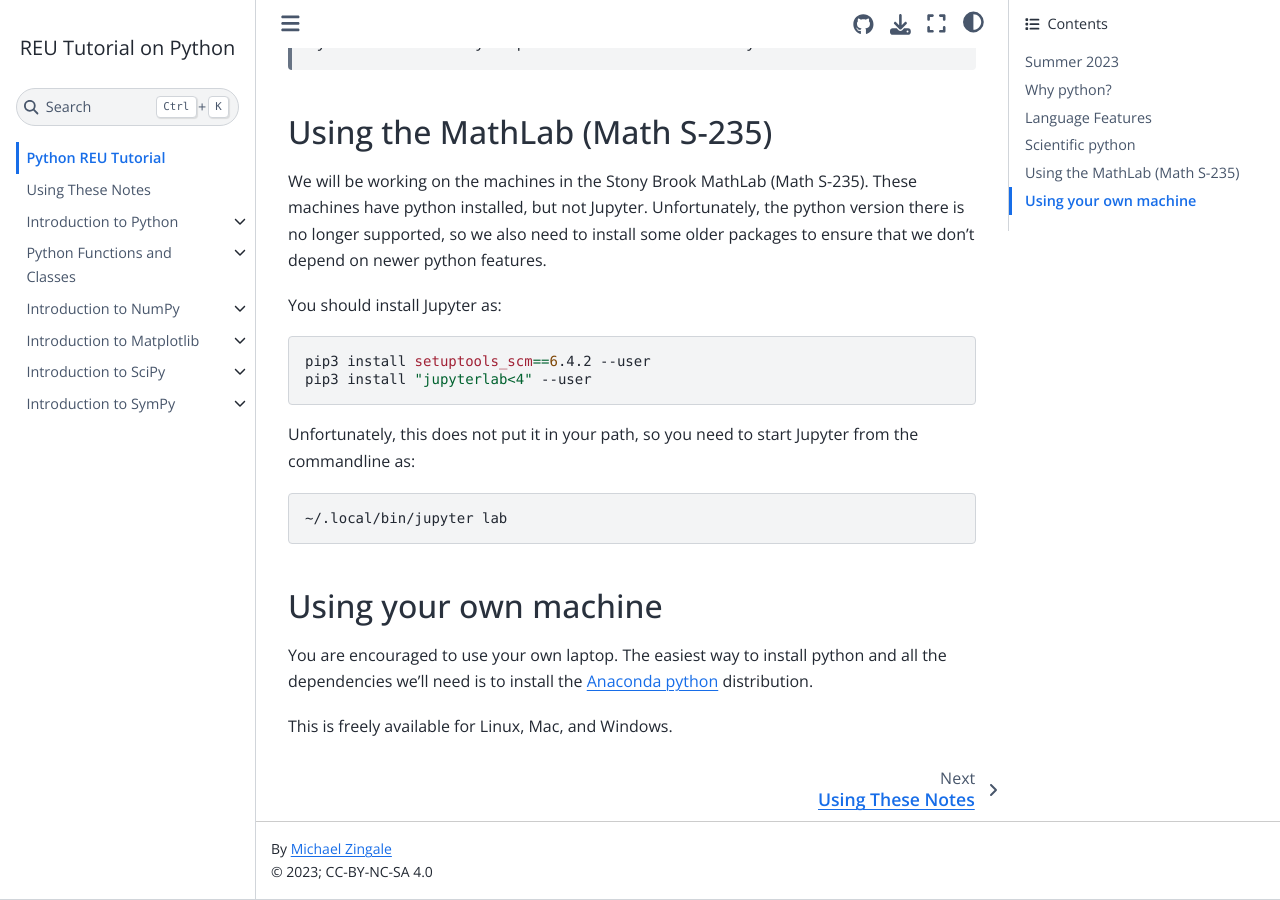
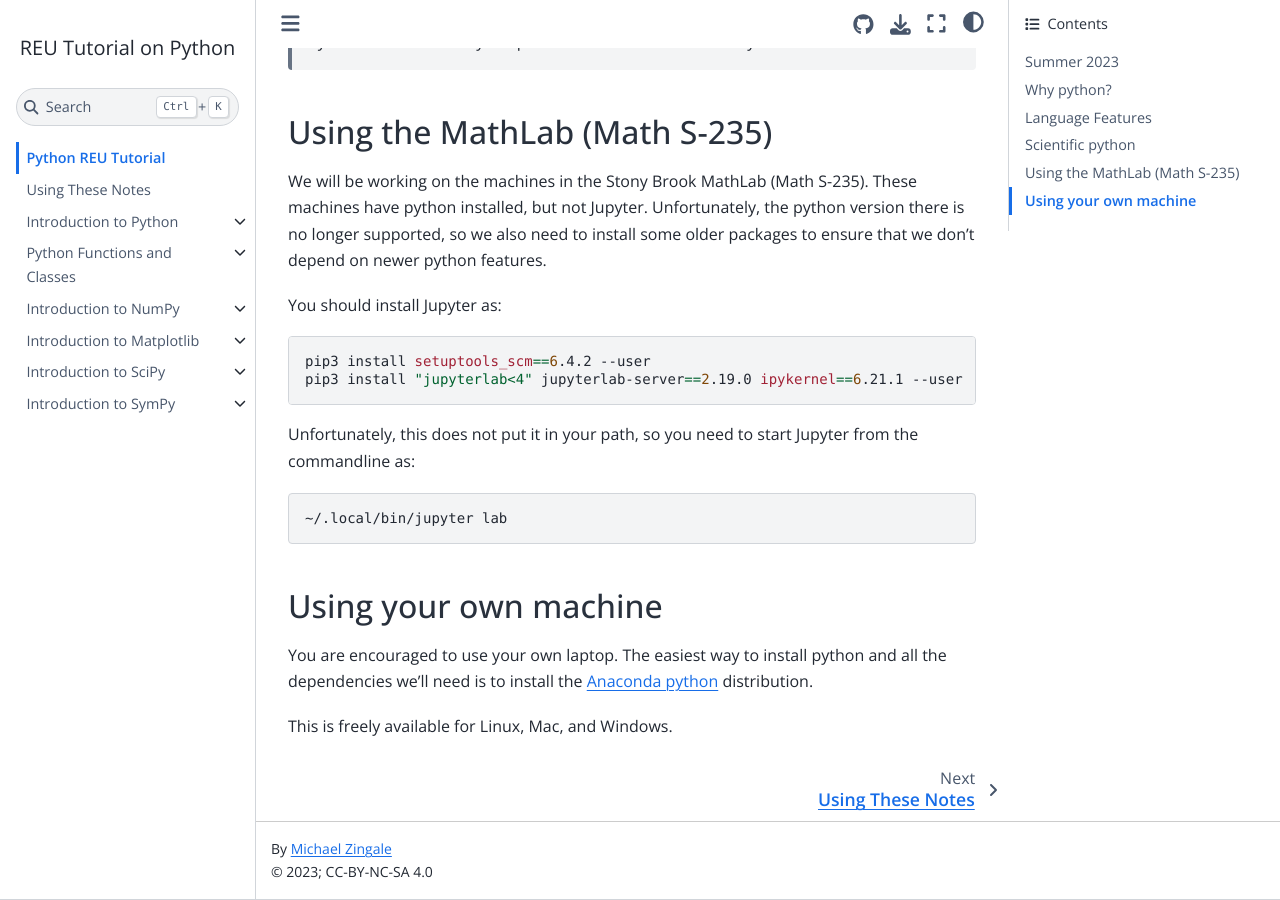
Before and after one commit to sbu-phy-ast-reu/reu-python-tutorial, a Jupyter Book: the page built from content/Introduction.md, in a window 1280 px wide and 900 px high, scrolled down 1758 px. Built offline with Jupyter Book 1.0.4 settings and Sphinx 7.4.7 and the Sphinx Book theme 1.1.4, drawn with Linux system fonts in a browser that asks for light colours.

Commit message:
update install

````diff
--- a/content/Introduction.md
+++ b/content/Introduction.md
@@ -66,7 +66,7 @@ You should install Jupyter as:
 
 ```bash
 pip3 install setuptools_scm==6.4.2 --user
-pip3 install "jupyterlab<4" --user
+pip3 install "jupyterlab<4" jupyterlab-server==2.19.0 ipykernel==6.21.1 --user
 ```
 
 Unfortunately, this does not put it in your path, so you need to start
````
